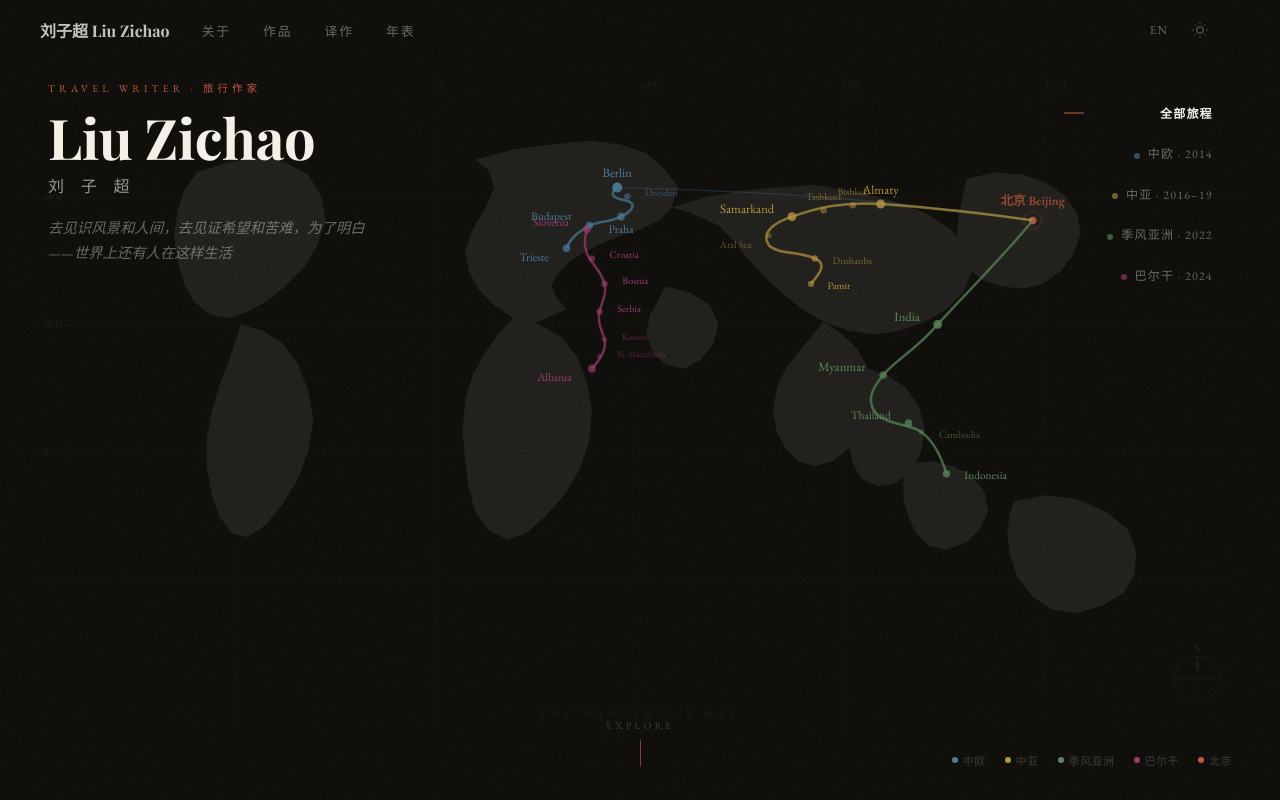
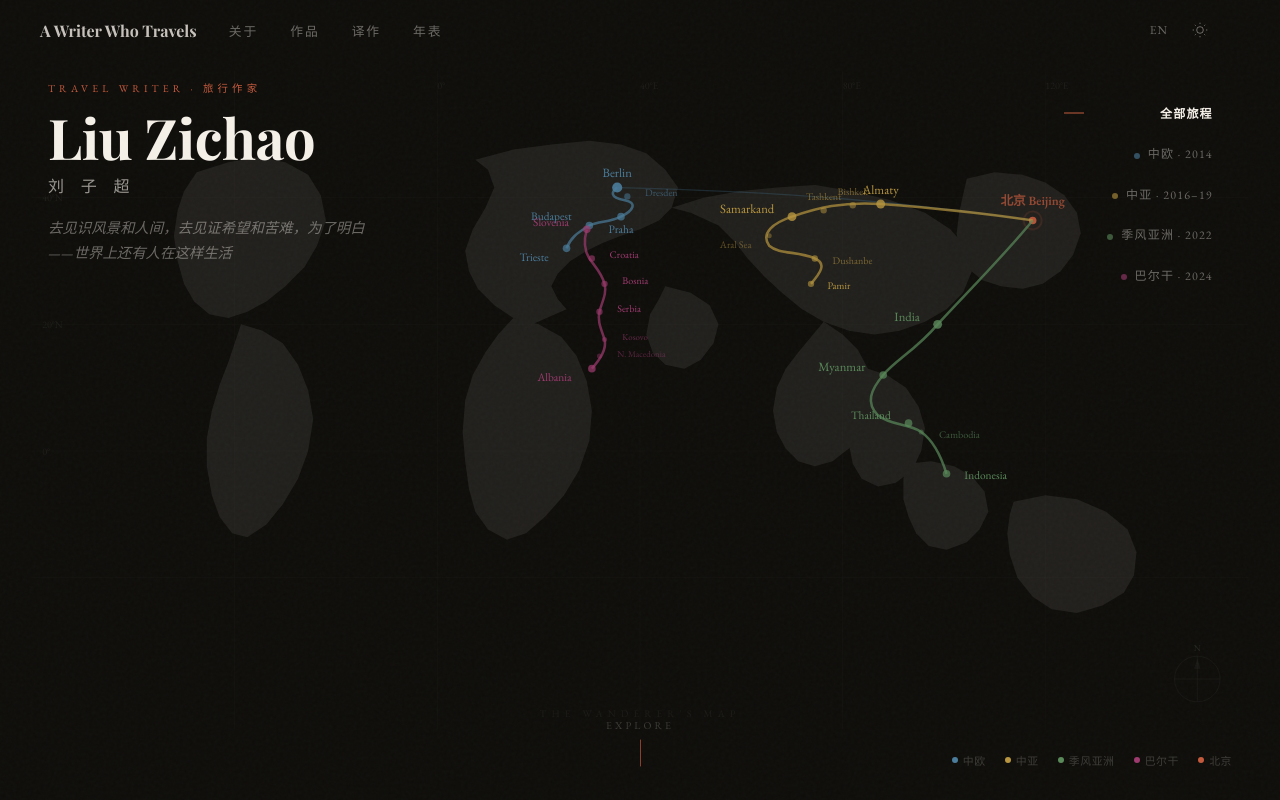
Before and after one commit to ashycc/liu-zichao-website, a plain HTML site: page index.html in a window 1280 px wide. Shown: the top 800 px of the page. Drawn offline with nearby package versions, Linux system fonts and the light colour scheme; a web font is replaced by a local one.

Commit message:
fix: 导航栏logo改为 A Writer Who Travels，避免与hero区域名字重复
Co-Authored-By: Claude Opus 4.6 <noreply@anthropic.com>

```diff
--- a/index.html
+++ b/index.html
@@ -357,7 +357,7 @@ footer{background:var(--dark);border-top:1px solid var(--ink05);padding:4rem 3re
 <body>
 
 <nav id="nav">
-  <a href="#map" class="nav-logo">刘子超 Liu Zichao</a>
+  <a href="#map" class="nav-logo">A Writer Who Travels</a>
   <ul class="nav-links">
     <li><a href="#about" data-i18n="nav.about">关于</a></li>
     <li><a href="#books" data-i18n="nav.books">作品</a></li>
```
